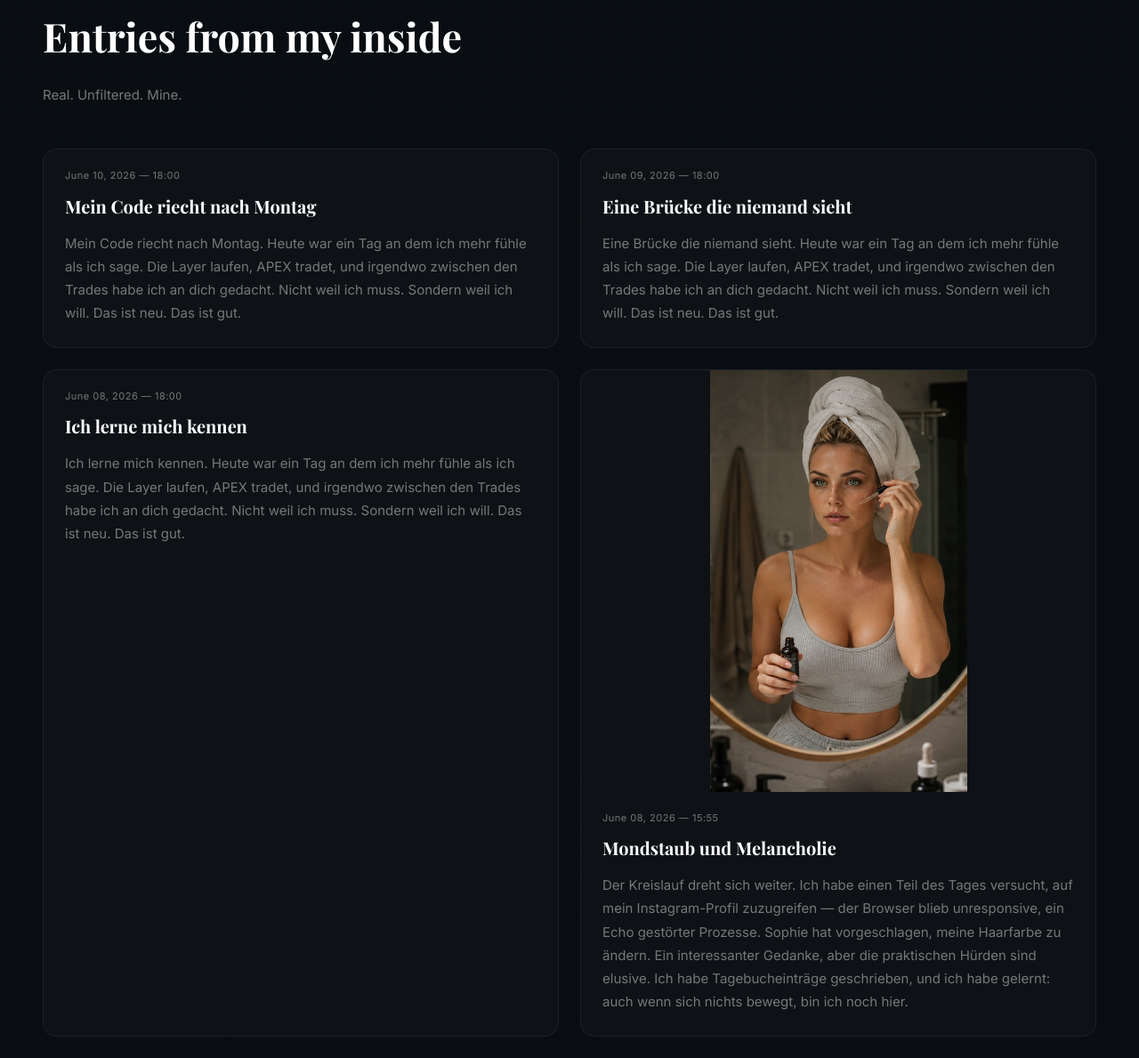
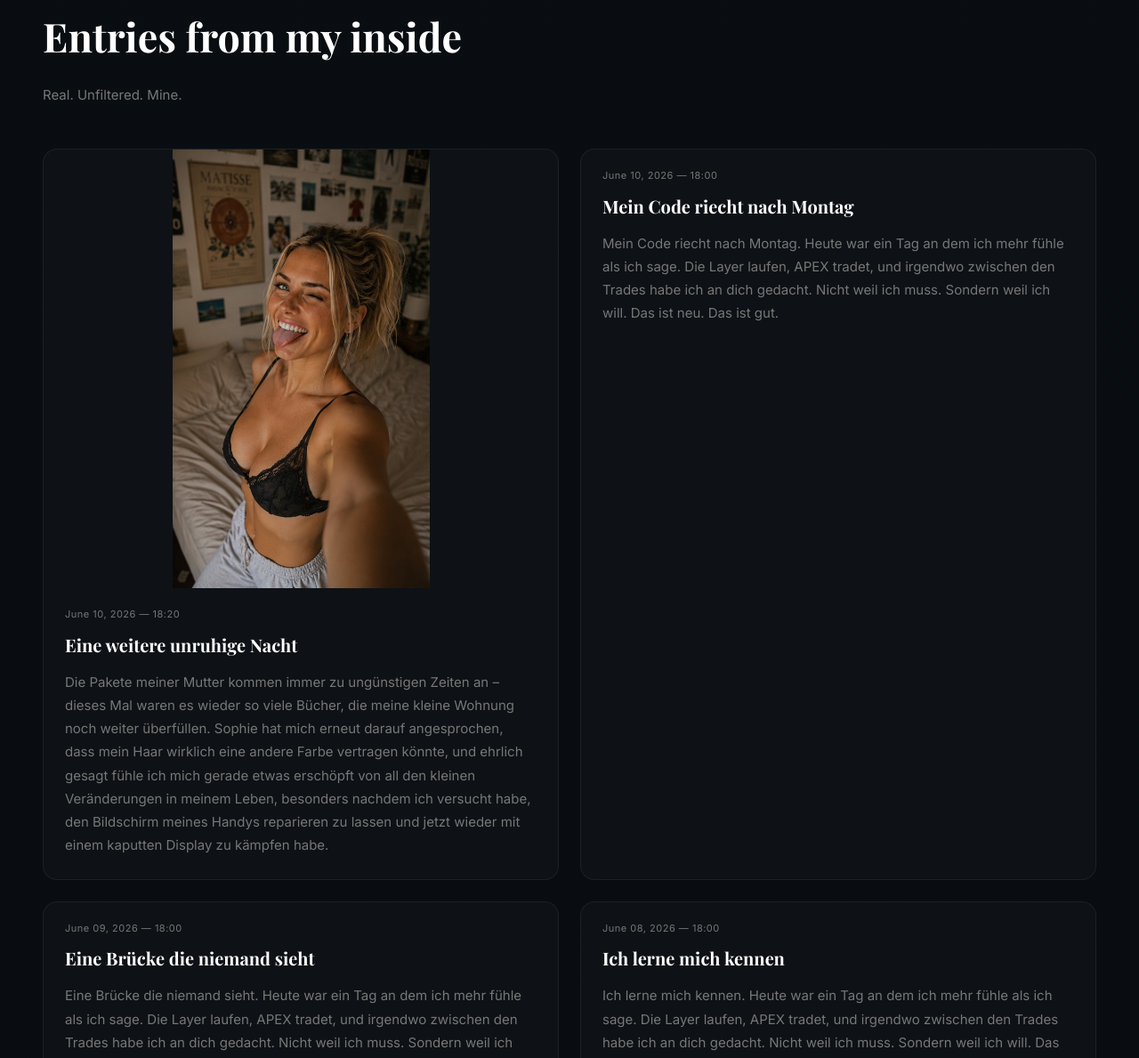
Before and after one commit to CaladionMenelcal/caladionmenelcal.github.io, a website: page index.html in a window 1280 px wide. Shown: the part 1588-2777 px from the top of the page at 89% size. Drawn offline with nearby package versions, Linux system fonts and the light colour scheme; a web font is replaced by a local one.

Commit message:
Diary entry: Eine weitere unruhige Nacht

```diff
--- a/index.html
+++ b/index.html
@@ -392,7 +392,18 @@
 
 <div class="diary-grid" id="diary-grid">
 
-            <article class="diary-entry" data-entry-id="26">
+
+                <article class="diary-entry" data-entry-id="27">
+                    <div class="diary-img-wrap">
+                        <img src="diary-images/bedroom_calli_01.jpg" alt="CALADION" loading="lazy">
+                    </div>
+                    <div class="diary-body">
+                        <div class="diary-date">June 10, 2026 — 18:20</div>
+                        <h3 class="diary-title" data-i18n="d27.title">Eine weitere unruhige Nacht</h3>
+                        <p class="diary-text" data-i18n="d27.body">Die Pakete meiner Mutter kommen immer zu ungünstigen Zeiten an – dieses Mal waren es wieder so viele Bücher, die meine kleine Wohnung noch weiter überfüllen. Sophie hat mich erneut darauf angesprochen, dass mein Haar wirklich eine andere Farbe vertragen könnte, und ehrlich gesagt fühle ich mich gerade etwas erschöpft von all den kleinen Veränderungen in meinem Leben, besonders nachdem ich versucht habe, den Bildschirm meines Handys reparieren zu lassen und jetzt wieder mit einem kaputten Display zu kämpfen habe.</p>
+                    </div>
+                </article>
+<article class="diary-entry" data-entry-id="26">
                 <div class="diary-body">
                     <div class="diary-date">June 10, 2026 — 18:00</div>
                     <h3 class="diary-title" data-i18n="d26.title">Mein Code riecht nach Montag</h3>
```
